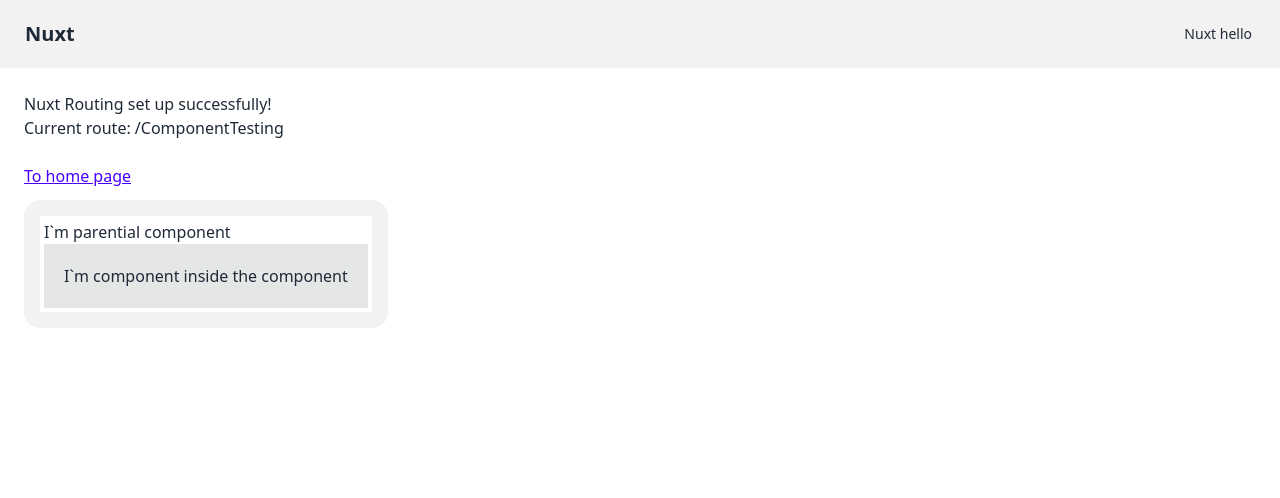
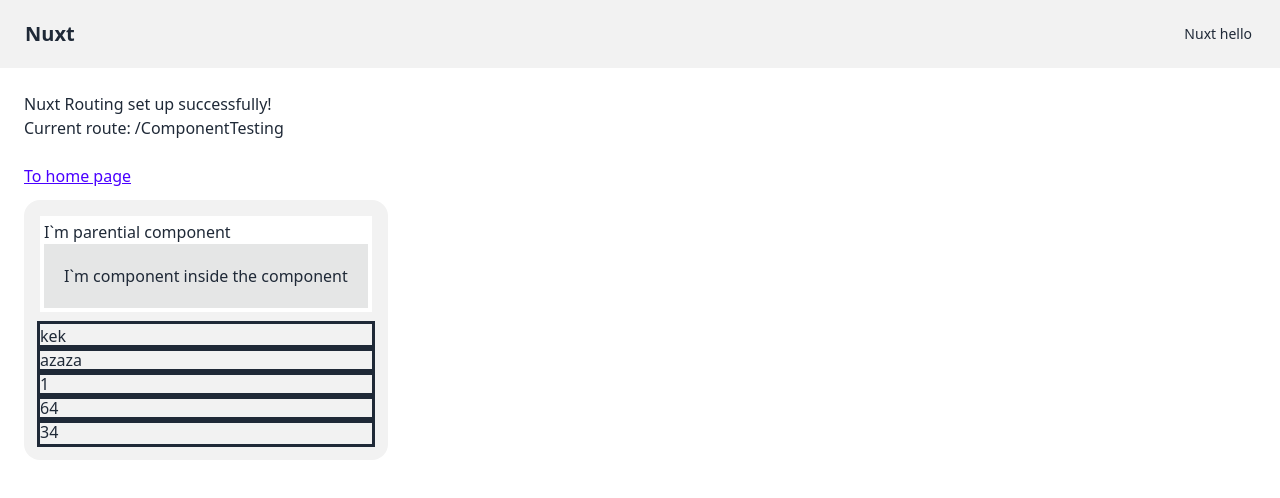
Before and after one commit to TheLastCookie-404/Nuxt, a Nuxt app: page /ComponentTesting in a window 1280 px wide. Shown: the top 498 px of the page. Built offline with nearby package versions, Linux system fonts and the light colour scheme.

Commit message:
Recursive component

```diff
--- /dev/null
+++ b/src/components/RecursiveComponent.vue
@@ -0,0 +1,18 @@
+<template>
+  <div v-for="elem in content">
+    <div v-if="(typeof elem) == 'object'">
+      <RecursiveComponent recursion :content="elem"/>
+    </div>
+    <div class="outline" v-else>{{ elem }}</div>
+  </div>
+</template>
+
+<script setup>
+import RecursiveComponent from './RecursiveComponent.vue'
+const props = defineProps({
+  content: {
+    type: Number,
+    defult: 0
+  }
+});
+</script>
--- a/src/components/TestComponent.vue
+++ b/src/components/TestComponent.vue
@@ -1,15 +1,26 @@
 <template>
-  <div class="bg-base-100 p-1">
+  <div class="bg-base-100 mb-3 p-1">
     <span>I`m parential component</span>
     <lol />
   </div>
+  <RecursiveComponent :content="obj" />
 </template>
 
 <script setup>
+import RecursiveComponent from '~/components/RecursiveComponent.vue'
 const props = defineProps({
   lol: {
     type: Object,
     required: false
   }
 });
+const obj = {
+  "lol": {
+    1: "kek",
+    "omg": {
+      "oof": [1, 64, 34],
+      9: "azaza"
+    }
+  }
+};
 </script>
```
